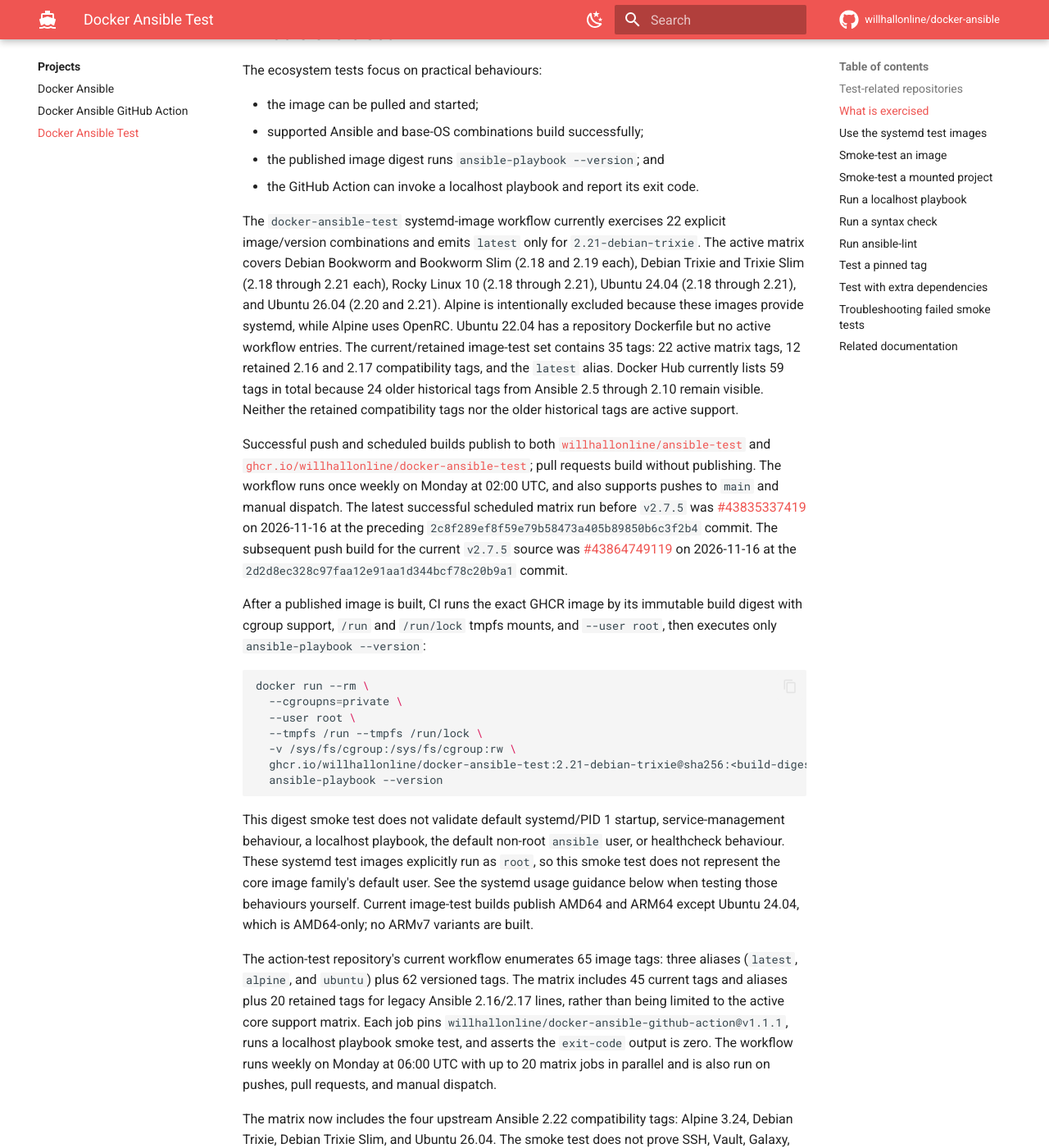
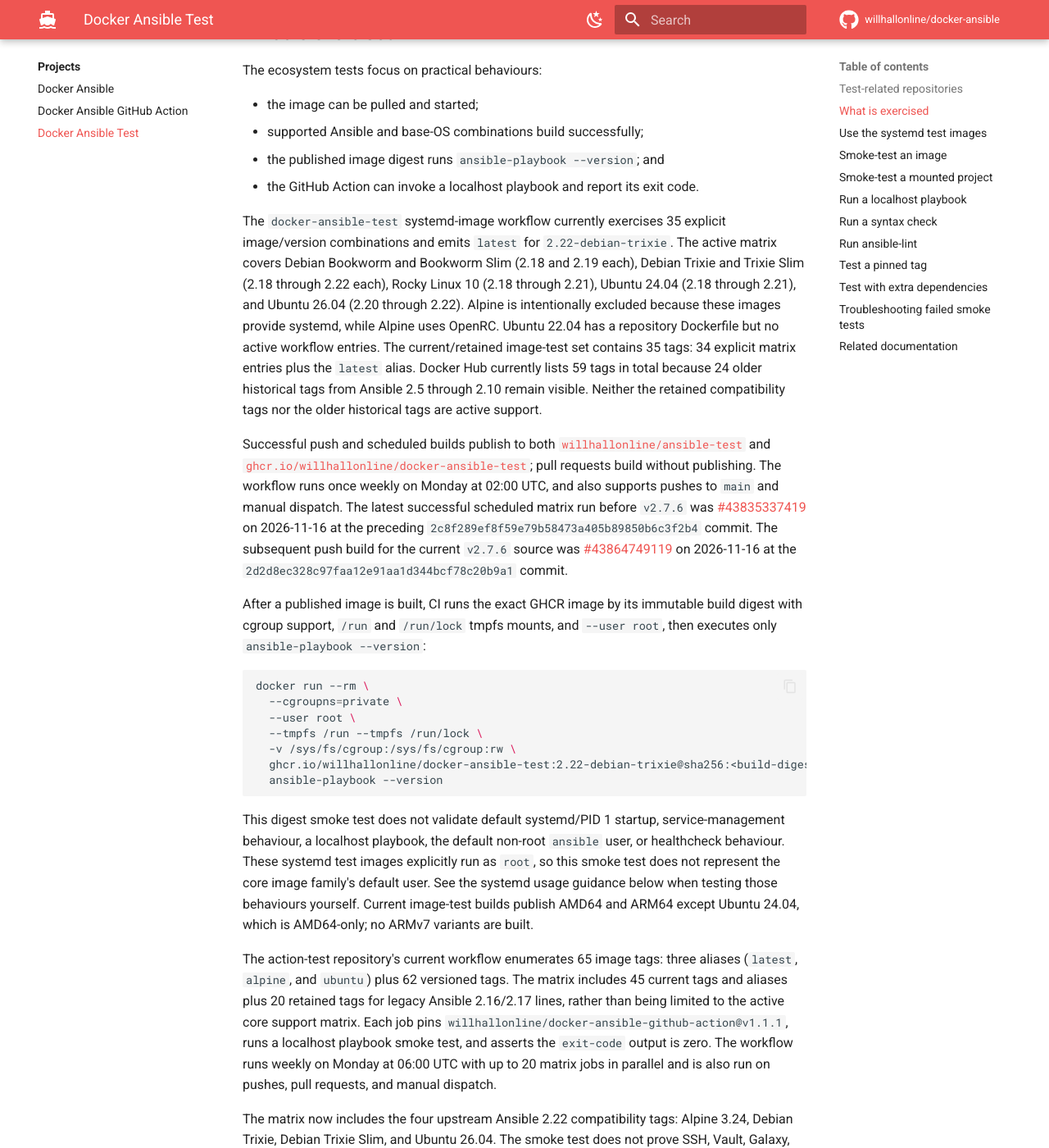
Before and after one commit to docker-ansible/docker-ansible.github.io, an MkDocs documentation site: the page built from docs/projects/testing.md, in a window 1280 px wide and 1400 px high, scrolled down 1207 px. Shown: the whole window at 82% size. Built offline with MkDocs 1.6.1 and Material for MkDocs 9.7.7, drawn with Linux system fonts in a browser that asks for light colours; comment, search, counter and statistics services are not loaded; some of the changed text lies outside the part shown.

Commit message:
docs: update Docker Ansible Test v2.7.6 facts (#21)
* docs: audit and synchronize upstream project data

Co-authored-by: Copilot App <223556219+Copilot@users.noreply.github.com>

* docs: sync upstream snapshot check

Co-authored-by: Copilot App <223556219+Copilot@users.noreply.github.com>

---------

Co-authored-by: Copilot <223556219+Copilot@users.noreply.github.com>

````diff
--- a/docs/projects/testing.md
+++ b/docs/projects/testing.md
@@ -6,13 +6,13 @@ utilities to exercise images and the GitHub Action.
 This page explains how the project is tested and how you can run quick smoke
 tests before relying on an image in your own automation.
 
-The current image-test release is `v2.7.5`. The action integration-test release
-is `v1.1.1`. The current default-branch snapshot, verified on 2026-11-20, is:
+The current image-test release is `v2.7.6`. The action integration-test release
+is `v1.1.1`. The current default-branch snapshot, verified on 2026-11-21, is:
 
 | Project | `main` commit | Release/tag |
 | --- | --- | --- |
 | Docker Ansible | [`907162b2da53eaafebff564c5ca4bc6c96d7f4c8`](https://github.com/willhallonline/docker-ansible/commit/907162b2da53eaafebff564c5ca4bc6c96d7f4c8) | `v6.5.0` |
-| Docker Ansible Test | [`902ee69b4edd7d284b8bad728fe608b613778d65`](https://github.com/willhallonline/docker-ansible-test/commit/902ee69b4edd7d284b8bad728fe608b613778d65) | `v2.7.5` |
+| Docker Ansible Test | [`36be23650eb774aa088c4477c7f2a111f937d374`](https://github.com/willhallonline/docker-ansible-test/commit/36be23650eb774aa088c4477c7f2a111f937d374) | `v2.7.6` |
 | Docker Ansible GitHub Action | [`00ada4be6d3b409f940f52a3d500f4454cb351d4`](https://github.com/willhallonline/docker-ansible-github-action/commit/00ada4be6d3b409f940f52a3d500f4454cb351d4) | `v1.1.2` |
 | Docker Ansible GitHub Action Test | [`eb77082b6dda50d70031d9211d9a95e4c27fff28`](https://github.com/willhallonline/docker-ansible-github-action-test/commit/eb77082b6dda50d70031d9211d9a95e4c27fff28) | `v1.1.1` |
 
@@ -42,16 +42,16 @@ The ecosystem tests focus on practical behaviours:
 - the published image digest runs `ansible-playbook --version`; and
 - the GitHub Action can invoke a localhost playbook and report its exit code.
 
-The `docker-ansible-test` systemd-image workflow currently exercises 22 explicit
-image/version combinations and emits `latest` only for
-`2.21-debian-trixie`. The active matrix covers Debian Bookworm and Bookworm
-Slim (2.18 and 2.19 each), Debian Trixie and Trixie Slim (2.18 through 2.21
+The `docker-ansible-test` systemd-image workflow currently exercises 35 explicit
+image/version combinations and emits `latest` for
+`2.22-debian-trixie`. The active matrix covers Debian Bookworm and Bookworm
+Slim (2.18 and 2.19 each), Debian Trixie and Trixie Slim (2.18 through 2.22
 each), Rocky Linux 10 (2.18 through 2.21), Ubuntu 24.04 (2.18 through 2.21),
-and Ubuntu 26.04 (2.20 and 2.21). Alpine is intentionally excluded because
+and Ubuntu 26.04 (2.20 through 2.22). Alpine is intentionally excluded because
 these images provide systemd, while Alpine uses OpenRC. Ubuntu 22.04 has a
 repository Dockerfile but no active workflow entries. The current/retained
-image-test set contains 35 tags: 22 active matrix tags, 12 retained 2.16 and
-2.17 compatibility tags, and the `latest` alias. Docker Hub currently lists 59
+image-test set contains 35 tags: 34 explicit matrix entries plus the `latest`
+alias. Docker Hub currently lists 59
 tags in total because 24 older historical tags from Ansible 2.5 through 2.10
 remain visible. Neither the retained compatibility tags nor the older
 historical tags are active support.
@@ -62,10 +62,10 @@ and
 [`ghcr.io/willhallonline/docker-ansible-test`](https://github.com/willhallonline/docker-ansible-test/pkgs/container/docker-ansible-test);
 pull requests build without publishing. The workflow runs once weekly on
 Monday at 02:00 UTC, and also supports pushes to `main` and manual dispatch.
-The latest successful scheduled matrix run before `v2.7.5` was
+The latest successful scheduled matrix run before `v2.7.6` was
 [#43835337419](https://github.com/willhallonline/docker-ansible-test/actions/runs/43835337419)
 on 2026-11-16 at the preceding `2c8f289ef8f59e79b58473a405b89850b6c3f2b4`
-commit. The subsequent push build for the current `v2.7.5` source was
+commit. The subsequent push build for the current `v2.7.6` source was
 [#43864749119](https://github.com/willhallonline/docker-ansible-test/actions/runs/43864749119)
 on 2026-11-16 at the `2d2d8ec328c97faa12e91aa1d344bcf78c20b9a1` commit.
 
@@ -79,7 +79,7 @@ docker run --rm \
   --user root \
   --tmpfs /run --tmpfs /run/lock \
   -v /sys/fs/cgroup:/sys/fs/cgroup:rw \
-  ghcr.io/willhallonline/docker-ansible-test:2.21-debian-trixie@sha256:<build-digest> \
+  ghcr.io/willhallonline/docker-ansible-test:2.22-debian-trixie@sha256:<build-digest> \
   ansible-playbook --version
 ```
 
@@ -117,7 +117,7 @@ docker run -d --name ansible-test \
   --cgroupns=private \
   --tmpfs /run --tmpfs /run/lock \
   -v /sys/fs/cgroup:/sys/fs/cgroup:rw \
-  willhallonline/ansible-test:2.21-debian-trixie
+  willhallonline/ansible-test:2.22-debian-trixie
 
 docker exec -it ansible-test /bin/bash
 docker rm -f ansible-test
@@ -131,7 +131,7 @@ docker run -d --name ansible-test \
   --tmpfs /run --tmpfs /run/lock \
   -v /sys/fs/cgroup:/sys/fs/cgroup:rw \
   -v "$PWD:/ansible" \
-  willhallonline/ansible-test:2.21-debian-trixie
+  willhallonline/ansible-test:2.22-debian-trixie
 
 docker exec ansible-test ansible-playbook /ansible/playbook.yml
 docker rm -f ansible-test
````
Also changed, not shown: docs/images/tags.md (+3 -3 lines), docs/index.md (+1 -1 lines), docs/projects/github-action.md (+3 -4 lines), docs/projects/index.md (+1 -1 lines), docs/reference/changelog.md (+9 -3 lines), 1 other file.
